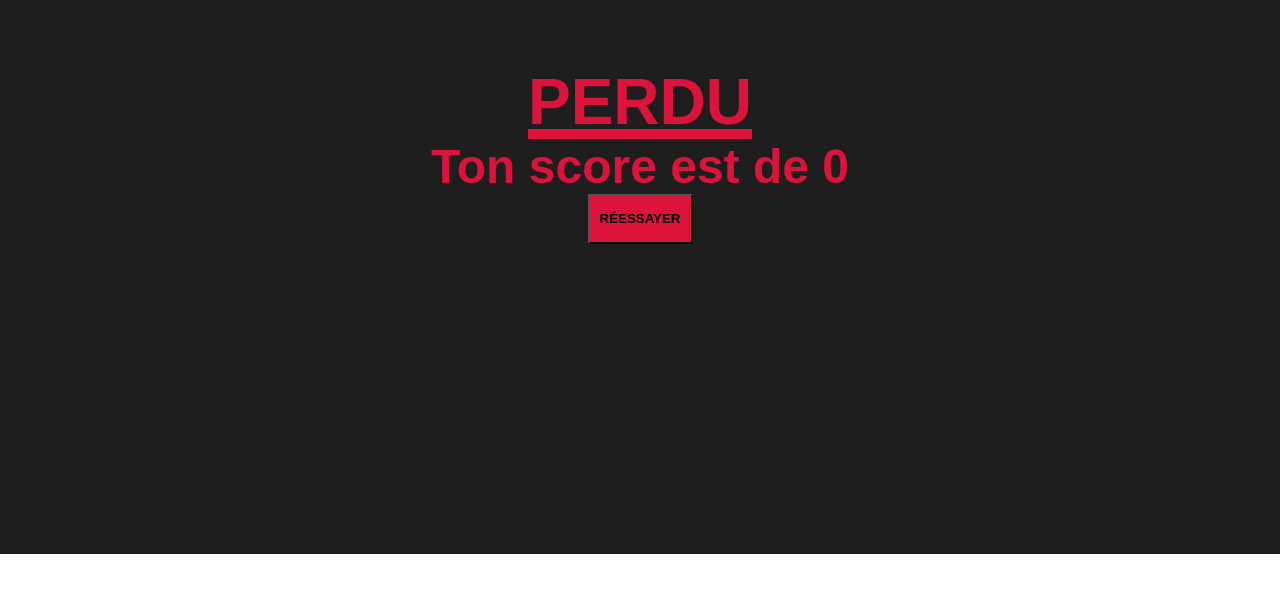
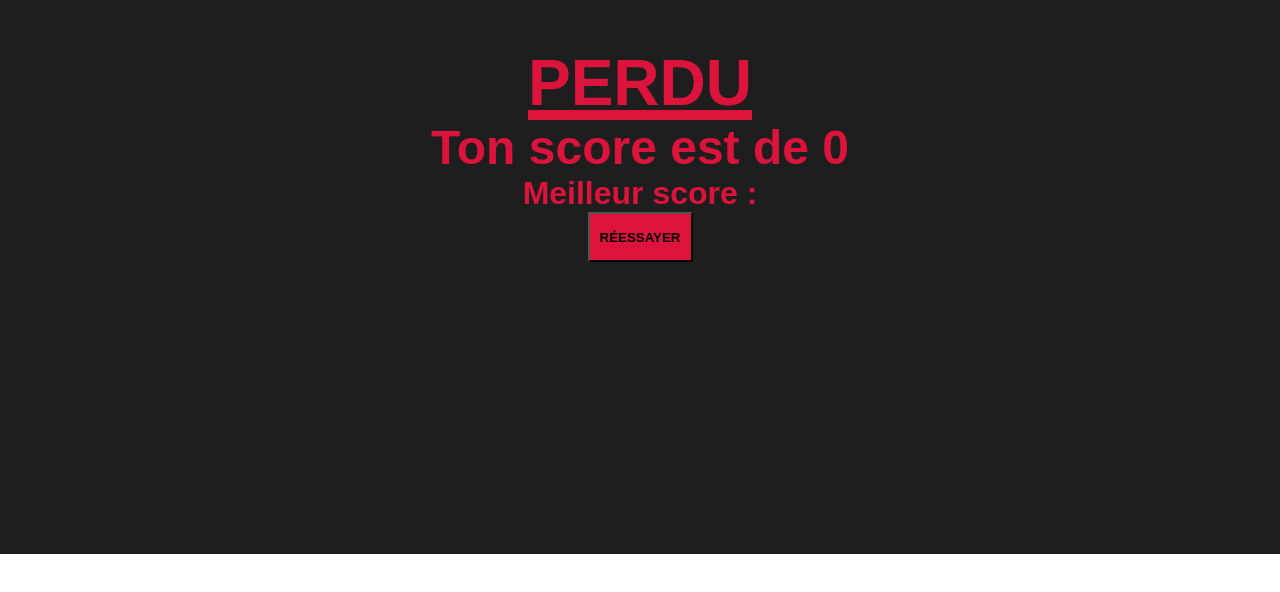
Before and after one commit to DeivysGrail/ClickUp, a React (Vite) app: page / in a window 1280 px wide. Shown: the part 246-838 px from the top of the page. Built offline with nearby package versions, Linux system fonts and the light colour scheme; a web font is replaced by a local one.

Commit message:
Update Loose.jsx
Add high score

```diff
--- a/src/components/Loose.jsx
+++ b/src/components/Loose.jsx
@@ -6,6 +6,7 @@ function Loose(props) {
     return (
         <div className={"MAIN__LOOSE"}><h1 className={"MAIN__LOOSE--h1"}>PERDU</h1>
         <h2>Ton score est de {props.score}</h2>
+        <p>Meilleur score : {props.highScore}</p>
         <button className={"MAIN__LOOSE--button"} onClick={props.tryAgain}>RÉESSAYER</button>
         </div>
 
```
